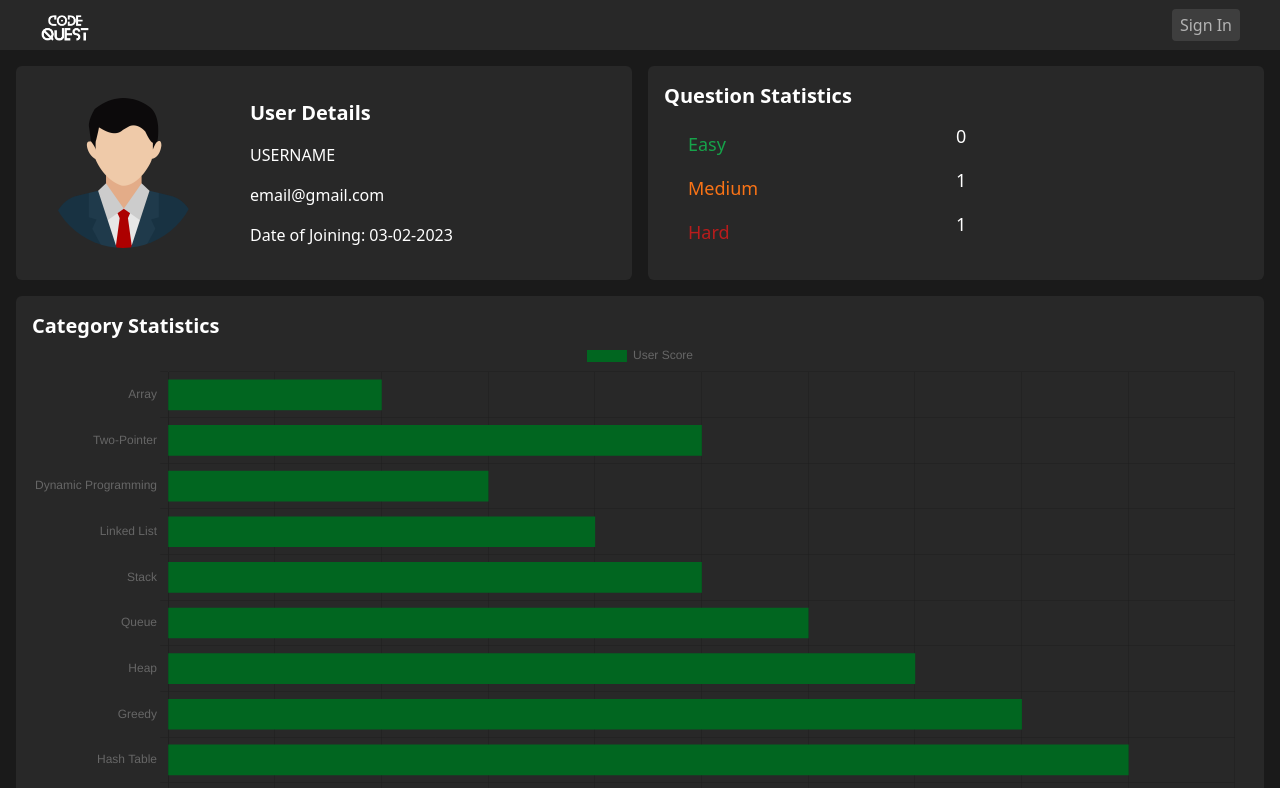
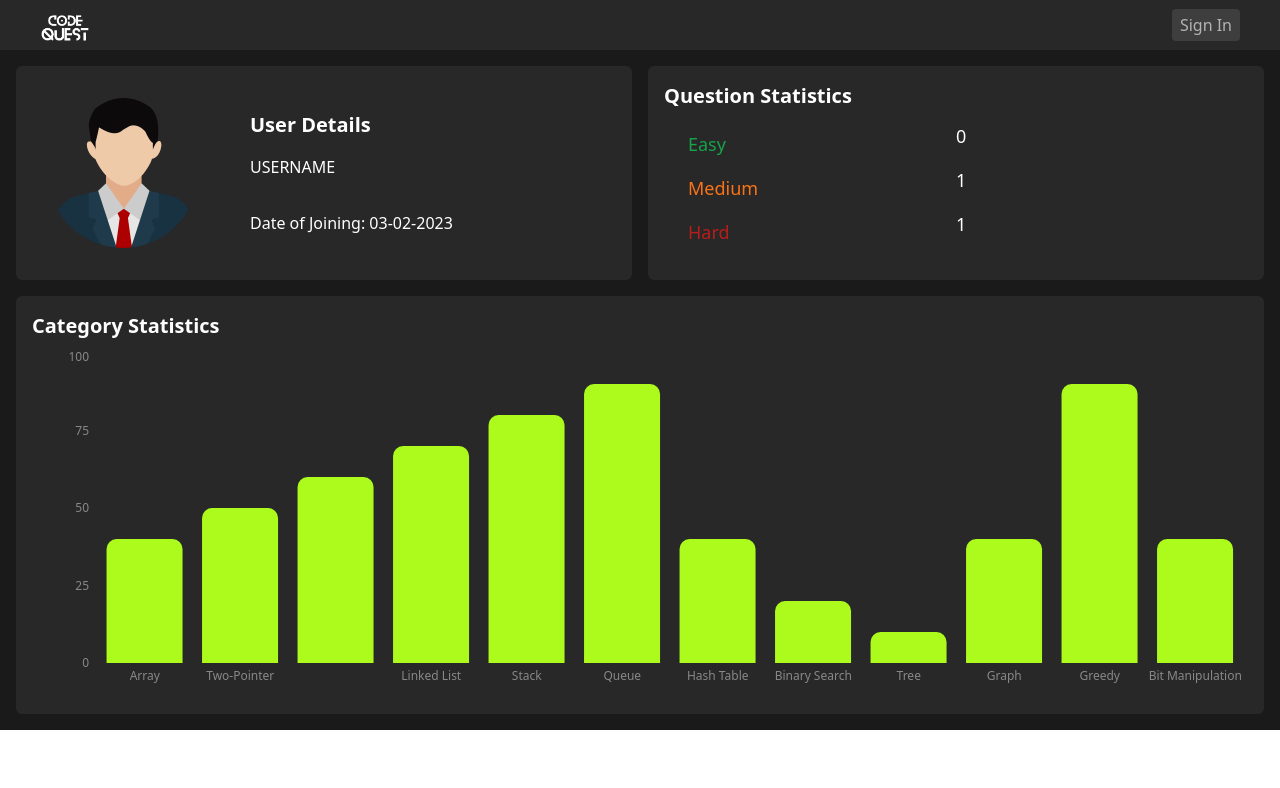
Before and after one commit to ARJ18/main-project-try, a Next.js app: page /dashboard in a window 1280 px wide. Shown: the top 788 px of the page. Built offline with nearby package versions, Linux system fonts and the light colour scheme; no server answers.

Commit message:
sem 7 final commit

```diff
--- a/package.json
+++ b/package.json
@@ -31,6 +31,7 @@
     "react-split": "^2.0.14",
     "react-toastify": "^9.1.3",
     "react-youtube": "^10.1.0",
+    "recharts": "^2.10.3",
     "recoil": "^0.7.7",
     "tailwindcss": "3.3.3",
     "typescript": "5.2.2"
--- /dev/null
+++ b/src/components/PerformanceChart/PerformanceChart.tsx
@@ -0,0 +1,80 @@
+import React from "react";
+import { Bar, BarChart, ResponsiveContainer, XAxis, YAxis } from "recharts";
+
+const data = [
+    {
+        name: "Array",
+        score: 40,
+    },
+    {
+        name: "Two-Pointer",
+        score: 50,
+    },
+    {
+        name: "Dynamic Programming",
+        score: 60,
+    },
+    {
+        name: "Linked List",
+        score: 70,
+    },
+    {
+        name: "Stack",
+        score: 80,
+    },
+    {
+        name: "Queue",
+        score: 90,
+    },
+    {
+        name: "Hash Table",
+        score: 40,
+    },
+    {
+        name: "Binary Search",
+        score: 20,
+    },
+    {
+        name: "Tree",
+        score: 10,
+    },
+    {
+        name: "Graph",
+        score: 40,
+    },
+    {
+        name: "Greedy",
+        score: 90,
+    },
+    {
+        name: "Bit Manipulation",
+        score: 40,
+    }
+];
+
+type PerformanceChartProps = {};
+
+const PerformanceChart: React.FC<PerformanceChartProps> = () => {
+    return (
+        <ResponsiveContainer width="100%" height={350}>
+            <BarChart data={data}>
+                <XAxis
+                    dataKey="name"
+                    stroke="#888888"
+                    fontSize={12}
+                    tickLine={false}
+                    axisLine={false}
+                />
+                <YAxis
+                    stroke="#888888"
+                    fontSize={12}
+                    tickLine={false}
+                    axisLine={false}
+                    tickFormatter={(value) => `${value}`}
+                />
+                <Bar dataKey="score" fill="#adfa1d" radius={[10, 10, 0, 0]} />
+            </BarChart>
+        </ResponsiveContainer>
+    );
+};
+export default PerformanceChart;
--- a/src/components/Topbar/Topbar.tsx
+++ b/src/components/Topbar/Topbar.tsx
@@ -15,7 +15,7 @@ type TopbarProps = {
     clock?: boolean;
 };
 
-const Topbar: React.FC<TopbarProps> = ({ problemPage, clock }) => {
+const Topbar: React.FC<TopbarProps> = ({ problemPage, clock = true }) => {
     const [user] = useAuthState(auth);
     const setAuthModalState = useSetRecoilState(authModalState);
     return (
@@ -79,11 +79,13 @@ const Topbar: React.FC<TopbarProps> = ({ problemPage, clock }) => {
                     )}
                     {user && (
                         <div className="cursor-pointer group relative">
-                            <img
-                                src="/avatar.png"
-                                alt="userimg"
-                                className="h-8 w-8 rounded-full"
-                            />
+                            <Link href="/dashboard">
+                                <img
+                                    src="/avatar.png"
+                                    alt="userimg"
+                                    className="h-8 w-8 rounded-full"
+                                />
+                            </Link>
                             <div
                                 className="absolute top-10 left-2/4 -translate-x-2/4  mx-auto bg-dark-layer-1 text-brand-orange p-2 rounded shadow-lg z-40 group-hover:scale-90 scale-0
 		transition-all duration-300 ease-in-out"
--- /dev/null
+++ b/src/components/Workspace/Feedback/Feedback.tsx
@@ -0,0 +1,68 @@
+import React from "react";
+
+type FeedbackProps = {};
+
+const Feedback: React.FC<FeedbackProps> = () => {
+    return (
+        <div className="bg-dark-layer-1">
+            {/* TAB */}
+            <div className="flex h-11 w-full items-center pt-2 bg-dark-layer-2 text-white overflow-x-hidden">
+                <div
+                    className={
+                        "bg-dark-layer-1 rounded-t-[5px] px-5 py-[10px] text-xs cursor-pointer"
+                    }
+                >
+                    Feedback
+                </div>
+            </div>
+
+            <div className="flex px-0 py-4 h-[calc(100vh-94px)] overflow-y-auto">
+                <div className="px-5">
+                    <div className="w-full text-white">
+                        <p>
+                            {" "}
+                            Certainly! Here are the errors in the provided
+                            JavaScript code:
+                        </p>
+                        <br />
+                        <ol>
+                            <li>
+                                <b>1. Inefficient Solution:</b> The code uses
+                                <code>nums.includes(complement)</code> inside
+                                the loop, which has a time complexity of O(n)
+                                for each iteration. This results in a total time
+                                complexity of O(n^2), making the solution
+                                inefficient.
+                            </li>
+                            <br />
+                            <li>
+                                <b>2. Incorrect Return Statement: </b>The code
+                                returns{" "}
+                                <code>[i, nums.indexOf(complement)]</code>,
+                                which is incorrect. The problem states that you
+                                should return indices, but{" "}
+                                <code>nums.indexOf(complement)</code>
+                                gives the index of the first occurrence of the
+                                complement, not the correct index for the second
+                                number.
+                            </li>
+                            <br />
+                            <li>
+                                <b>3. May Use Same Element Twice:</b> The code
+                                does not handle the case where the same element
+                                can be used twice. For example, if{" "}
+                                <code>nums = [3, 3]</code>
+                                and <code>target = 6</code>, the current
+                                implementation would return <code>[0, 0]</code>,
+                                violating the requirement of not using the same
+                                element twice.
+                            </li>
+                            <br />
+                        </ol>
+                    </div>
+                </div>
+            </div>
+        </div>
+    );
+};
+export default Feedback;
--- a/src/components/Workspace/Playground/Playground.tsx
+++ b/src/components/Workspace/Playground/Playground.tsx
@@ -9,9 +9,14 @@ import EditorFooter from "./EditorFooter";
 type PlaygroundProps = {};
 
 const Playground: React.FC<PlaygroundProps> = () => {
-    const boilerPlate = `function twoSum(nums,target) {
-    //write your code here
-};`;
+    const boilerPlate = `function twoSum(nums, target) {
+    for (let i = 0; i < nums.length; i++) {
+        let complement = target - nums[i];
+        if (nums.includes(complement)) {
+            return [i, nums.indexOf(complement)];
+        }
+    }
+}`;
     return (
         <div className="flex flex-col relative bg-dark-layer-1 overflow-x-hidden">
             <PreferenceNav />
--- a/src/components/Workspace/Workspace.tsx
+++ b/src/components/Workspace/Workspace.tsx
@@ -2,13 +2,14 @@ import React from "react";
 import Split from "react-split";
 import ProblemDescription from "./ProblemDescription/ProblemDescription";
 import Playground from "./Playground/Playground";
+import Feedback from "./Feedback/Feedback";
 
 type WorkspaceProps = {};
 
 const Workspace: React.FC<WorkspaceProps> = () => {
     return (
         <Split className="split" minSize={0}>
-            <ProblemDescription />
+            <Feedback />
             <Playground />
         </Split>
     );
--- a/src/pages/dashboard/index.tsx
+++ b/src/pages/dashboard/index.tsx
@@ -1,60 +1,16 @@
 import React from "react";
 import Image from "next/image";
 import Topbar from "@/components/Topbar/Topbar";
-import {
-    Chart as ChartJS,
-    CategoryScale,
-    LinearScale,
-    BarElement,
-    Title,
-    Tooltip,
-    Legend,
-} from "chart.js";
-import { Bar } from "react-chartjs-2";
+import { useAuthState } from "react-firebase-hooks/auth";
+import { auth } from "@/firebase/firebase";
 
-ChartJS.register(
-    CategoryScale,
-    LinearScale,
-    BarElement,
-    Title,
-    Tooltip,
-    Legend
-);
+import PerformanceChart from "@/components/PerformanceChart/PerformanceChart";
 
 type DashboardProps = {};
 
-const bar_options = {
-    responsive: true,
-    indexAxis: "y" as const,
-    plugins: {
-        legend: {
-            position: "top" as const,
-        },
-    },
-    scales: {
-        x: {
-            min: 0,
-            suggestedMax: 100,
-        },
-    },
-};
+const Dashboard: React.FC<DashboardProps> = () => {
+    const [user] = useAuthState(auth);
 
-const bar_labels = [
-    "Array",
-    "Two-Pointer",
-    "Dynamic Programming",
-    "Linked List",
-    "Stack",
-    "Queue",
-    "Heap",
-    "Greedy",
-    "Hash Table",
-    "Binary Search",
-    "Tree",
-    "Graph",
-];
-
-const Dashboard: React.FC<DashboardProps> = () => {
     return (
         <>
             <Topbar clock={false} />
@@ -74,7 +30,7 @@ const Dashboard: React.FC<DashboardProps> = () => {
                                     User Details
                                 </div>
                                 <div>USERNAME</div>
-                                <div>email@gmail.com</div>
+                                <div>{user?.email}</div>
                                 <div>Date of Joining: 03-02-2023</div>
                             </div>
                         </div>
@@ -93,29 +49,10 @@ const Dashboard: React.FC<DashboardProps> = () => {
                         </div>
                     </div>
                     <div className="bg-dark-layer-1 rounded-md py-4 px-4 col-span-2 w-full">
-                        <div className="text-xl font-semibold">
+                        <div className="text-xl font-semibold pb-2">
                             Category Statistics
                         </div>
-                        <Bar
-                            data={{
-                                labels: bar_labels,
-                                datasets: [
-                                    {
-                                        label: "User Score",
-                                        data: [
-                                            20, 50, 30, 40, 50, 60, 70, 80, 90,
-                                            40, 30, 10,
-                                        ],
-                                        barThickness: 30,
-                                        type: "bar",
-
-                                        backgroundColor: "rgb(1, 102, 32)",
-                                    },
-                                ],
-                            }}
-                            options={bar_options}
-                            className="w-full"
-                        />
+                        <PerformanceChart />
                     </div>
                 </div>
             </div>
--- a/src/pages/index.tsx
+++ b/src/pages/index.tsx
@@ -5,7 +5,7 @@ import Topbar from "@/components/Topbar/Topbar";
 export default function Home() {
     return (
         <main className="bg-dark-layer-2 min-h-screen">
-            <Topbar />
+            <Topbar clock={false} />
             <h1 className="text-2xl text-center text-gray-700 dark:text-gray-400 font-medium uppercase mt-10 mb-5">
                 LOOK AT THESE QUESTIONS
             </h1>
--- a/src/pages/problems/[pid].tsx
+++ b/src/pages/problems/[pid].tsx
@@ -7,7 +7,7 @@ type ProblemPageProps = {};
 const ProblemPage: React.FC<ProblemPageProps> = () => {
     return (
         <div>
-            <Topbar problemPage />
+            <Topbar problemPage={false} />
             <Workspace />
         </div>
     );
```
Also changed, not shown: 1 other file (tests, documents, lock files or other folders).
